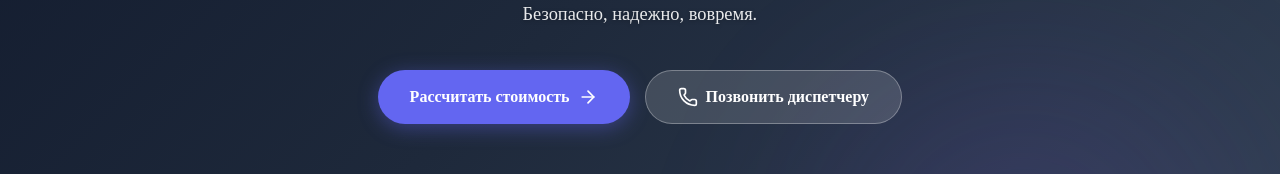
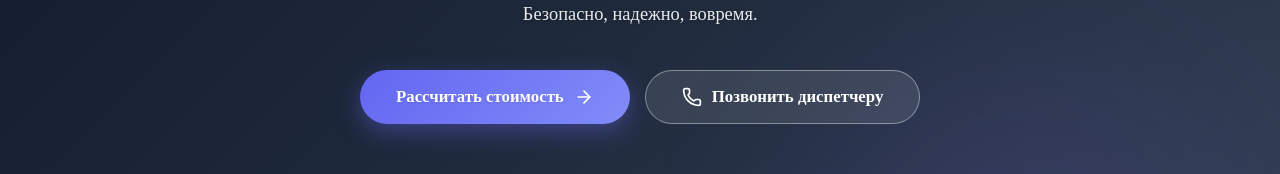
Before and after one commit to Xyling12/grand-transfer, a Next.js app: page / in a window 1280 px wide. Shown: the part 458-632 px from the top of the page. Built offline with nearby package versions, Linux system fonts and the light colour scheme; no server answers.

Commit message:
style: improve hero buttons design and animations

```diff
--- a/src/components/Hero.module.css
+++ b/src/components/Hero.module.css
@@ -110,47 +110,52 @@
 }
 
 .primaryBtn {
-    background: var(--color-primary);
+    background: linear-gradient(135deg, var(--color-primary), #818CF8);
     color: #fff;
-    padding: 16px 32px;
+    padding: 16px 36px;
+    /* Чуть шире */
     border-radius: 50px;
-    font-size: 1rem;
+    font-size: 1.05rem;
+    /* Чуть крупнее */
     font-weight: 600;
-    transition: all 0.3s ease;
-    box-shadow: 0 4px 20px rgba(99, 102, 241, 0.4);
+    transition: all 0.3s cubic-bezier(0.4, 0, 0.2, 1);
+    box-shadow: 0 8px 25px rgba(99, 102, 241, 0.4);
     border: none;
     display: inline-flex;
     align-items: center;
-    gap: 8px;
+    gap: 10px;
     cursor: pointer;
+    text-shadow: 0 1px 2px rgba(0, 0, 0, 0.1);
 }
 
 .primaryBtn:hover {
-    transform: translateY(-3px);
-    background: var(--color-primary-hover);
-    box-shadow: 0 8px 30px rgba(99, 102, 241, 0.5);
+    transform: translateY(-3px) scale(1.02);
+    box-shadow: 0 15px 35px rgba(99, 102, 241, 0.5);
 }
 
 .secondaryBtn {
-    background: rgba(255, 255, 255, 0.15);
-    backdrop-filter: blur(10px);
+    background: rgba(255, 255, 255, 0.1);
+    backdrop-filter: blur(12px);
+    -webkit-backdrop-filter: blur(12px);
     color: #fff;
-    padding: 16px 32px;
+    padding: 16px 36px;
     border-radius: 50px;
-    font-size: 1rem;
+    font-size: 1.05rem;
     font-weight: 600;
-    transition: all 0.3s ease;
-    border: 1px solid rgba(255, 255, 255, 0.3);
+    transition: all 0.3s cubic-bezier(0.4, 0, 0.2, 1);
+    border: 1px solid rgba(255, 255, 255, 0.4);
     display: inline-flex;
     align-items: center;
-    gap: 8px;
+    gap: 10px;
     cursor: pointer;
     text-decoration: none;
 }
 
 .secondaryBtn:hover {
-    background: rgba(255, 255, 255, 0.25);
-    transform: translateY(-3px);
+    background: rgba(255, 255, 255, 0.2);
+    transform: translateY(-3px) scale(1.02);
+    border-color: rgba(255, 255, 255, 0.6);
+    box-shadow: 0 10px 25px rgba(0, 0, 0, 0.2);
 }
 
 @keyframes fadeInUp {
```
